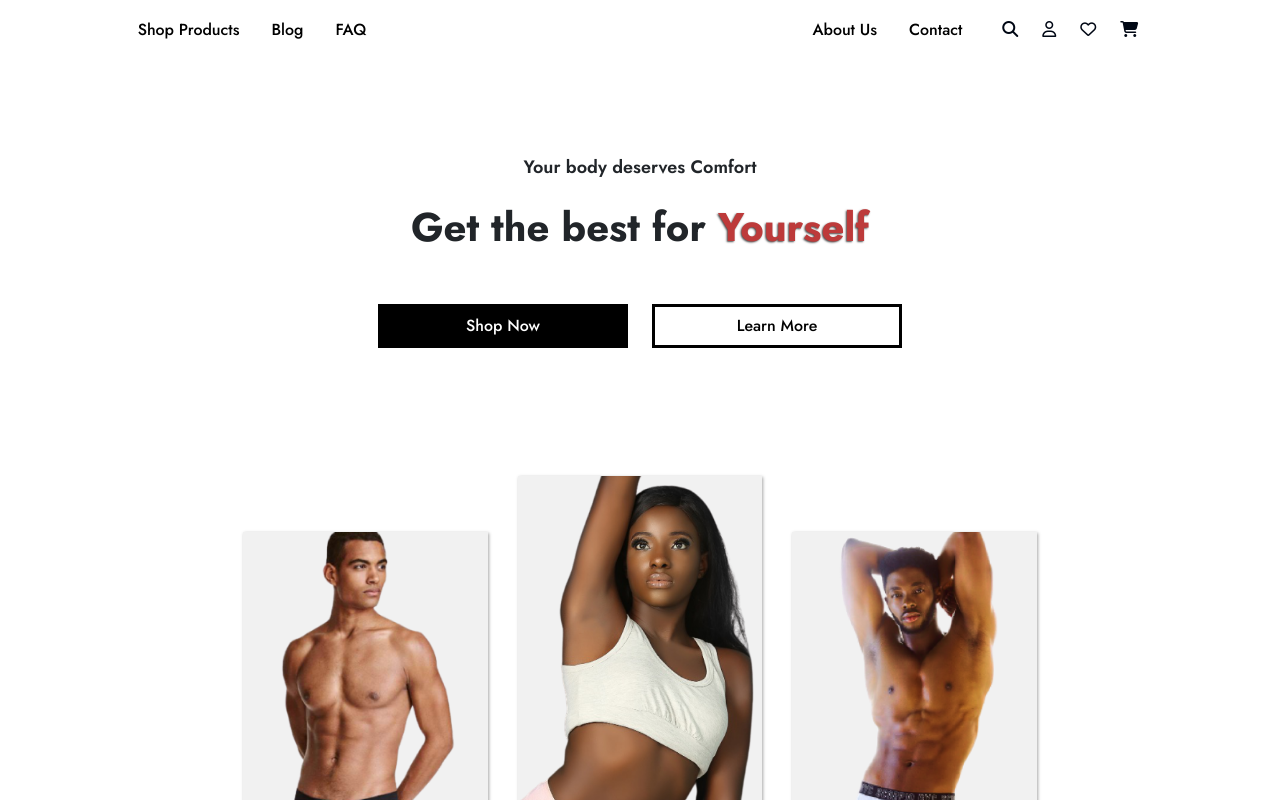
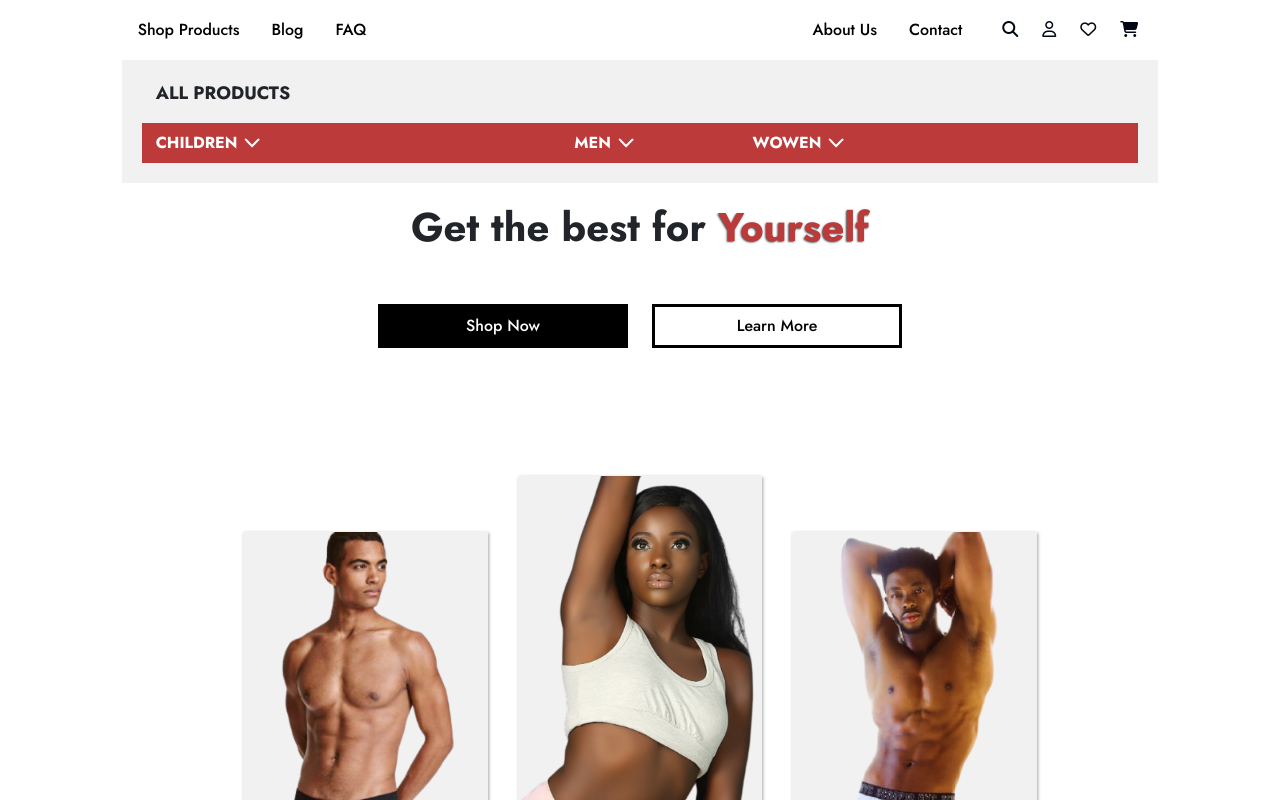
Before and after one commit to wandeyyyyy/byc, a plain HTML site: page index.html in a window 1280 px wide. Both pictures are taken after a click on the button "Shop Products". Shown: the top 800 px of the page. Drawn offline with nearby package versions, Linux system fonts and the light colour scheme.

Commit message:
added products

```diff
--- a/index.html
+++ b/index.html
@@ -60,11 +60,12 @@
   <div class="col-sm-12 col-md-12 col-lg-1 col-xl-1"></div>
   <div class="col-sm-12 col-md-12 col-lg-10 col-xl-10">
     <div class="row">
-    <div class="largeScreenNav ">
+    <div class="largeScreenNav">
        <div>
         <ul class="nav">
         <li class="nav-item active">
-          <a class="nav-link" href="#">Shop Products</a>
+          <a class="nav-link"  data-toggle="collapse" href="#collapseExample" role="button" aria-expanded="false" aria-controls="collapseExample">Shop Products</a>
+
         </li>
         <li class="nav-item active">
           <a class="nav-link" href="blog.html">Blog</a>
@@ -95,18 +96,50 @@
 
     </div>
   </div>
+  </div>
+  <div class="collapse collapseProduct" id="collapseExample">
+    <div class="shoplist">
+      <p class="shop">ALL PRODUCTS</p>
+  <div class="row productss">
+  <div class="col-lg-5 col-xl-5 prochild">
+  <div class="d-flex"> <p class="pro-child">CHILDREN</p>
+  <img src="assets/clarity_angle-line.png" class="img-arrow" alt="">
+  </div>
+</div>
+  <div class="col-lg-7 col-xl-7">
+    <div class="row">
+      <div class="col-lg-4 col-xl-4 prochild">
+        <div class="d-flex"> <p class="pro-child">MEN</p>
+          <img src="assets/clarity_angle-line.png" class="img-arrow" alt="">
+          </div>
+      </div>
+      <div class="col-lg-4 col-xl-4 prochild"><div class="d-flex"> <p class="pro-child">WOWEN</p>
+        <img src="assets/clarity_angle-line.png" class="img-arrow" alt="">
+        </div></div>
+      <div class="col-lg-4 col-xl-4 prochild"></div>
+    </div>
+  </div>
 
+  </div>
+    </div>
+  </div>
   </div>
   </div>
   <div class="col-sm-12 col-md-12 col-lg-1 col-xl-1"></div>
+  </div>
 
 </div>
 </div>
 <!-- end large screen navbar -->
+
 <section class="section1">
+
+
 <div class="row">
   <div class="col-sm-12 col-md-12 col-lg-1 col-xl-1"></div>
+
   <div class="col-sm-12 col-md-12 col-lg-10 col-xl-10">
+
 
     <div class="section-one">
       <p class="p1">Your body deserves Comfort</p>
--- a/scss/style.scss
+++ b/scss/style.scss
@@ -149,10 +149,48 @@ font-weight: 500;
 .smallIcon{
   cursor: pointer;
 }
+
 }
 // nav ends
 
-
+// shopproducts
+
+.collapseProduct{
+  width: 100%;
+  padding: 20px;
+  background-color: $bg-color;
+  .productss{
+    width: 100%;
+    background-color: $redcolor;
+    color: #Ffffff;
+    font-weight: 800;
+    padding: 8px 14px;
+  }
+  .prochild{
+    padding: 0 !important;
+
+  }
+
+  .pro-child{
+    margin: 0 !important;
+  }
+  .d-flex{
+    display: flex;
+    align-items: end;
+img{
+  margin-left: 4px;
+}
+  }
+  .shoplist{
+width:100%;
+    .shop{
+      font-size: 18px !important;
+      font-weight: 700 !important;
+      padding: 0 14px;
+     }
+
+  }
+}
 // landing page
 // section1 starts
 .section1{
```
Also changed, not shown: assets/clarity_angle-line.png (added), css/style.css, 1 other file.
